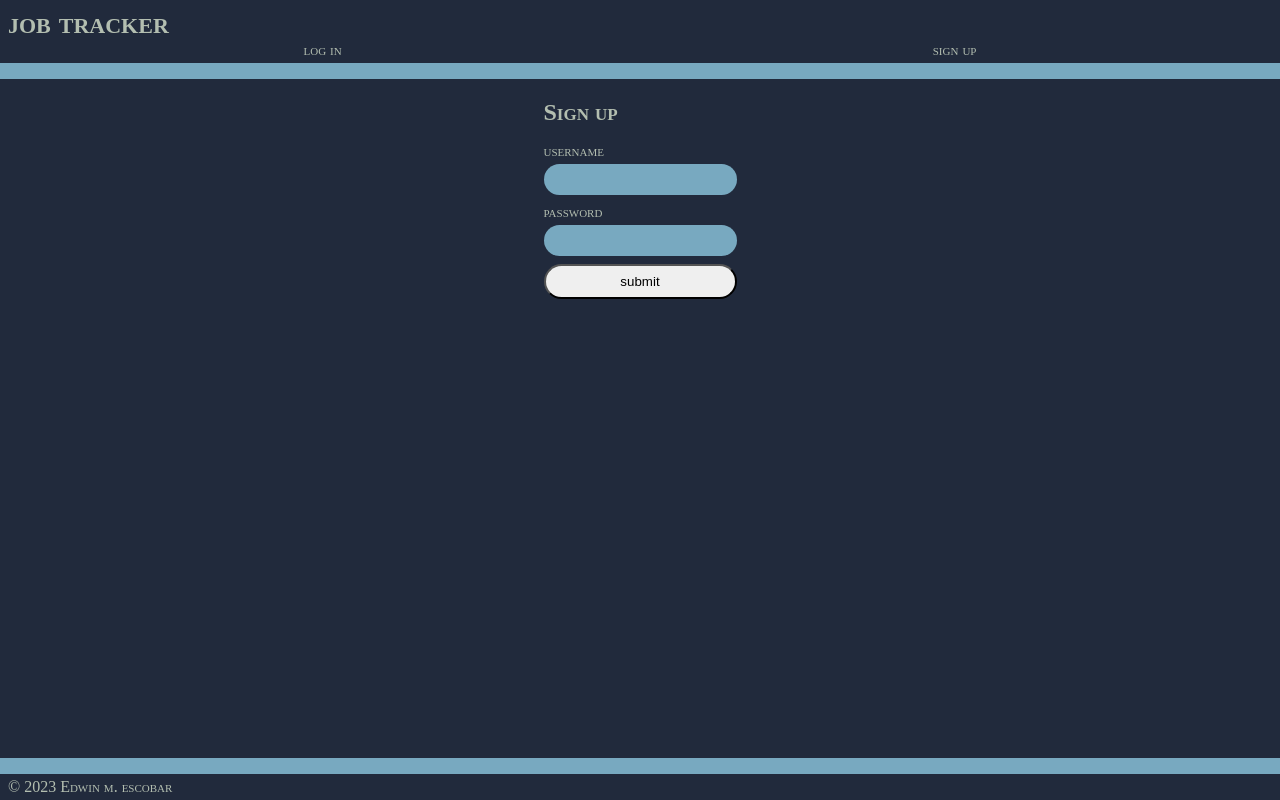
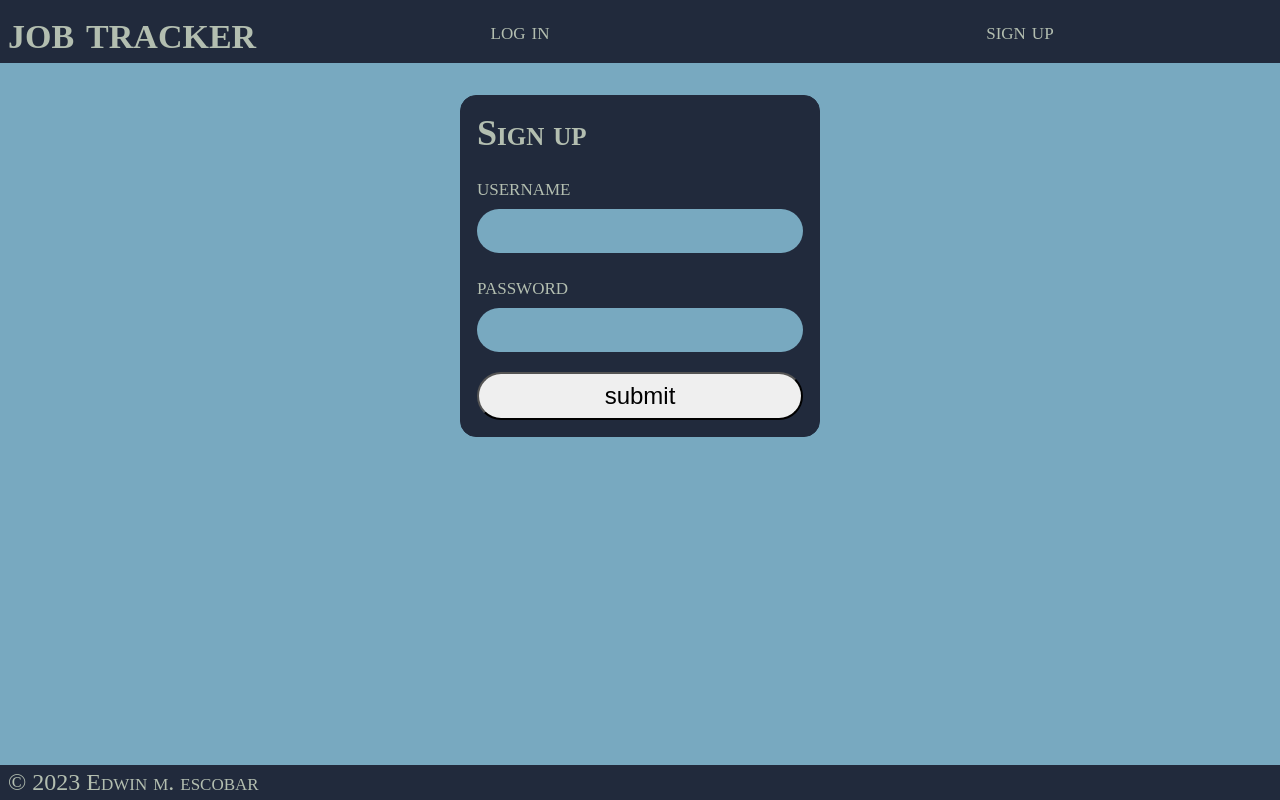
Before and after one commit to escowin/job-tracker, a React (Create React App) app in the folder client/: page /signup in a window 1280 px wide. Built offline with nearby package versions, Linux system fonts and the light colour scheme.

Commit message:
wrote mvp login styles

```diff
--- a/client/src/assets/css/index.css
+++ b/client/src/assets/css/index.css
@@ -33,8 +33,6 @@ a {
   color: var(--hired);
 }
 
-
-
 /* divs */
 .App {
   display: flex;
@@ -44,7 +42,7 @@ a {
   align-items: center;
   background-color: var(--secondary);
   color: var(--tertiary);
-  gap: 1rem;
+  /* gap: 1rem; */
   font-variant: small-caps;
 }
 
@@ -55,6 +53,9 @@ footer {
   flex-direction: column;
   width: inherit;
   background-color: var(--primary);
+}
+
+header, footer {
   padding: .25rem .5rem;
 }
 
@@ -64,16 +65,21 @@ nav {
 }
 
 main {
+  background-color: transparent;
   flex-grow: 1;
   gap: 1rem;
   align-items: center;
+  padding: 2rem .5rem;
 }
 
 section {
-  padding: 1rem .5rem;
+  background-color: var(--primary);
+  padding: 1rem;
   display: flex;
   flex-direction: column;
   gap: 1rem;
+  border-radius: 1rem;
+  border: 1px solid var(--primary);
 }
 
 /* homepage */
@@ -123,3 +129,29 @@ input {
 input:focus {
   outline: none;
 }
+
+@media screen and (min-width: 768px) {
+  body, input, button {
+    font-size: 1.5rem;
+  }
+
+  header {
+    flex-direction: row;
+    gap: 1rem;
+  }
+
+  nav {
+    flex-grow: 1;
+    align-items: center;
+  }
+
+  section {
+    gap: 1.25rem;
+  }
+}
+
+@media screen and (min-width: 1024px) {
+  /* nav {
+    align-items: flex-end;
+  } */
+}
--- a/client/src/assets/css/login.css
+++ b/client/src/assets/css/login.css
@@ -8,3 +8,19 @@
     display: inherit;
     flex-direction: inherit;
 }
+
+@media screen and (min-width: 768px) {
+    .login-form {
+        gap: 1.25rem;
+    }
+
+    .login-form .wrapper {
+        gap: .25rem;
+    }
+}
+
+@media screen and (min-width: 1024px) {
+    .login-form .wrapper {
+        gap: .5rem;
+    }
+  }
```
